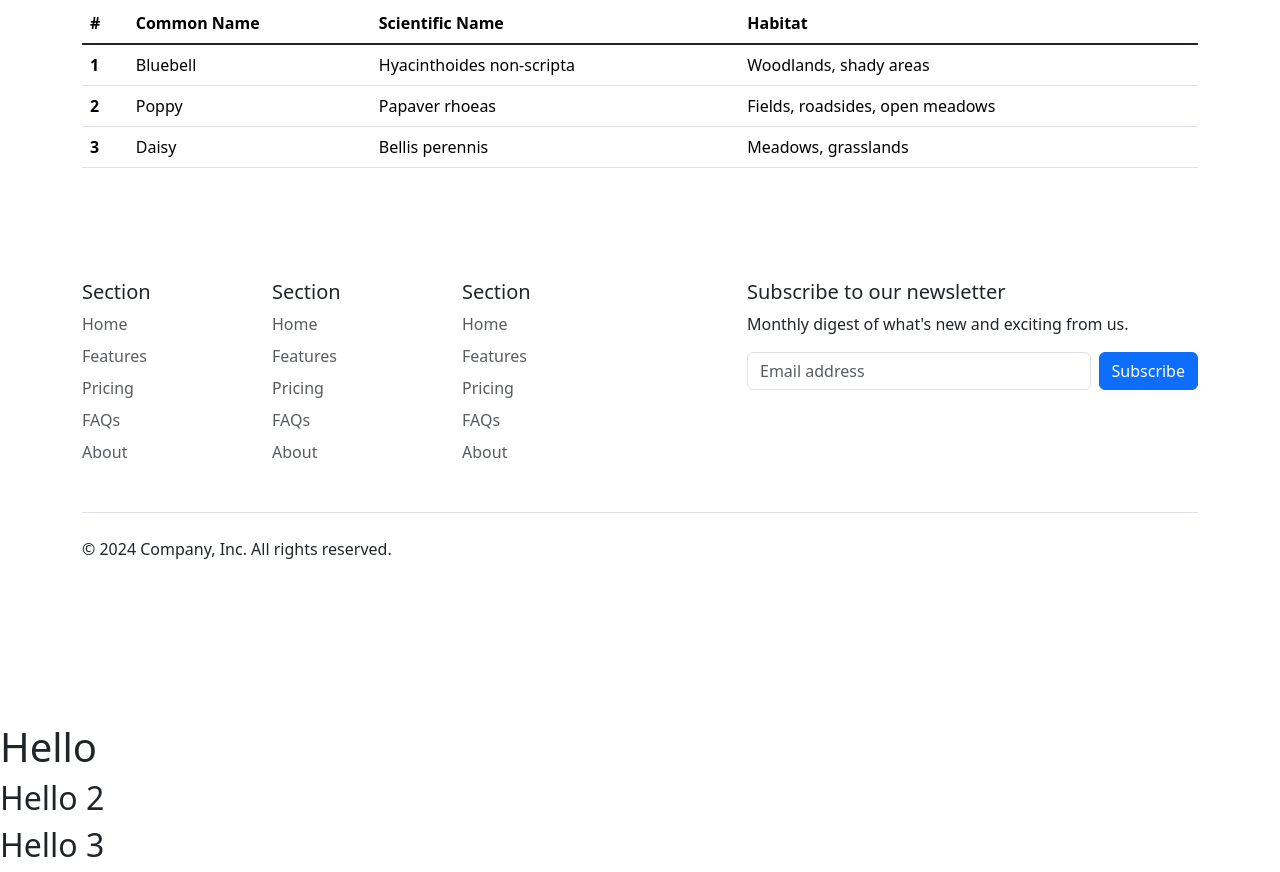
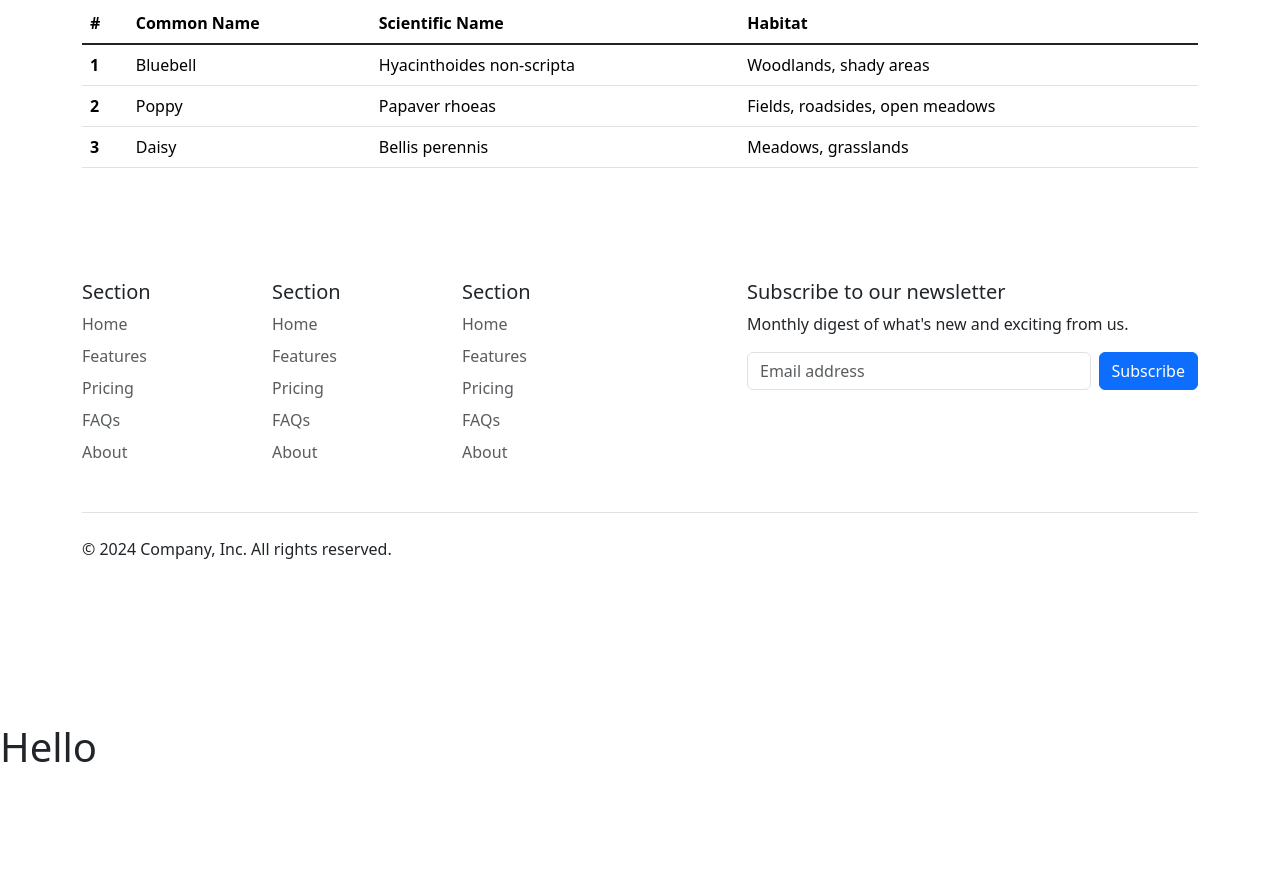
Before and after one commit to yuwantha98/First-webpage, a plain HTML site: page index.html in a window 1280 px wide. Shown: the part 1471-2343 px from the top of the page. After the commit the page ends 2250 px from the top, so only its background shows below. Drawn offline with nearby package versions, Linux system fonts and the light colour scheme.

```diff
--- a/index.html
+++ b/index.html
@@ -425,8 +425,6 @@
     </div>
     <br /><br />
     <h1>Hello</h1>
-    <h2>Hello 2</h2>
-    <h2>Hello 3</h2>
 
     <script
       src="https://cdn.jsdelivr.net/npm/bootstrap@5.3.3/dist/js/bootstrap.bundle.min.js"
```
